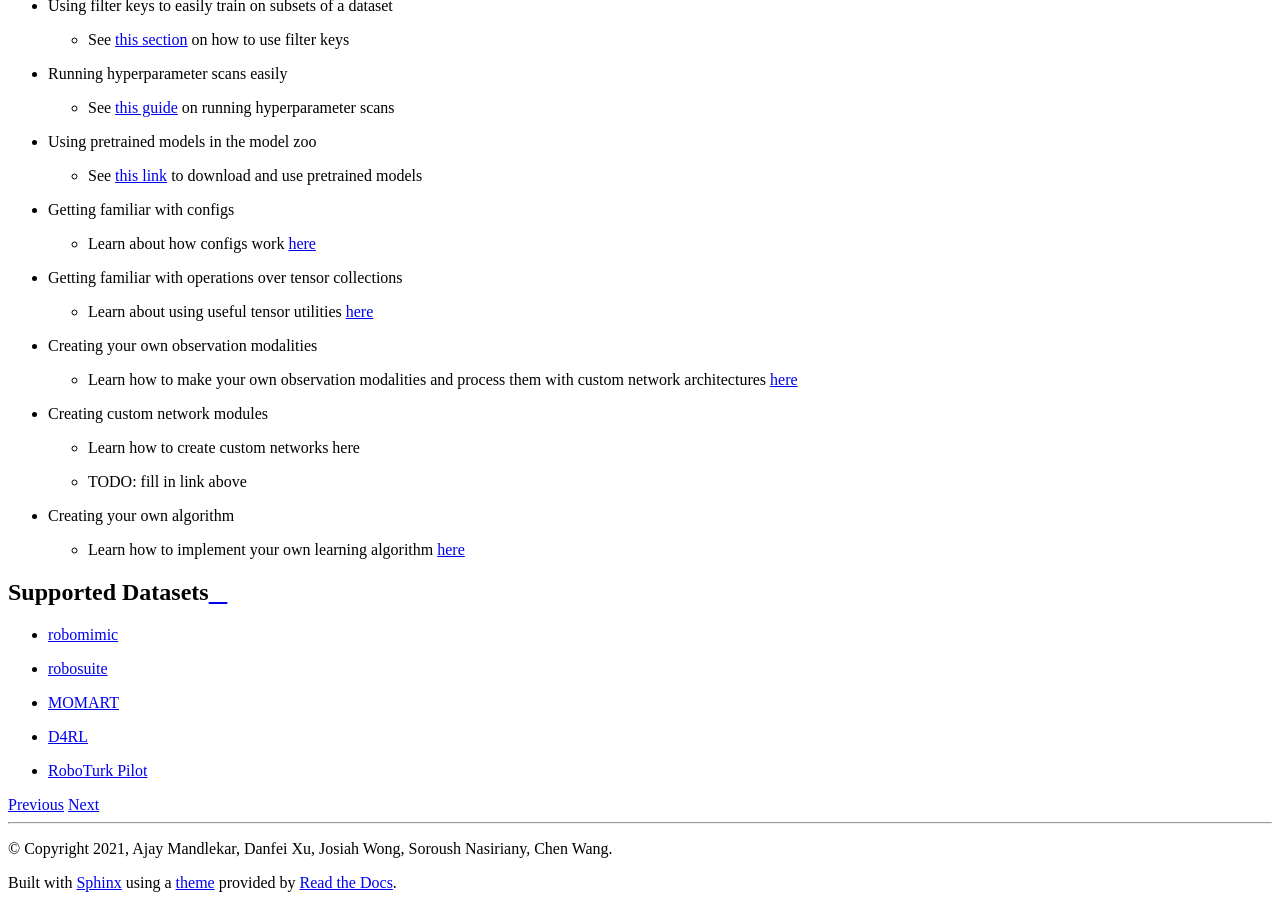
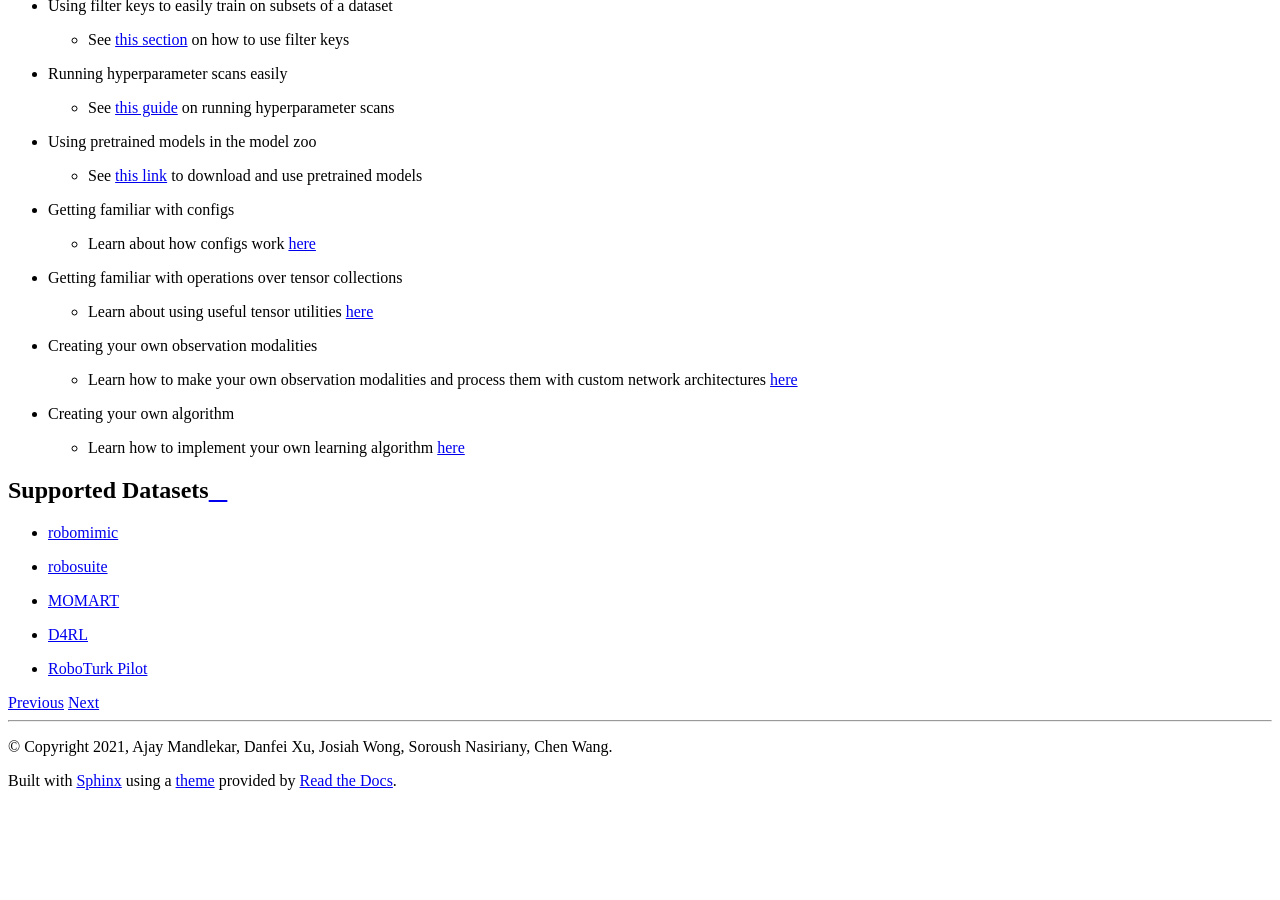
Before and after one commit to ARISE-Initiative/robomimic, a Sphinx documentation site: the page built from docs/introduction/quickstart.md, in a window 1280 px wide and 900 px high, scrolled down 3466 px. Built offline with Sphinx 7.4.7 and the Read the Docs theme 2.0.0, drawn with Linux system fonts in a browser that asks for light colours; after the commit the page ends 4264 px from its top, so only the background shows below that.

Commit message:
remove outdated feature bullet point

```diff
--- a/docs/introduction/quickstart.md
+++ b/docs/introduction/quickstart.md
@@ -138,9 +138,6 @@ In this section, we briefly summarize some key features and where you should loo
   - Learn about using useful tensor utilities [here](../modules/utils.html#tensorutils)
 - Creating your own observation modalities
   - Learn how to make your own observation modalities and process them with custom network architectures [here](../modules/observations.html)
-- Creating custom network modules
-  - Learn how to create custom networks here
-  - TODO: fill in link above
 - Creating your own algorithm
   - Learn how to implement your own learning algorithm [here](../modules/algorithms.html#building-your-own-algorithm)
 
```
